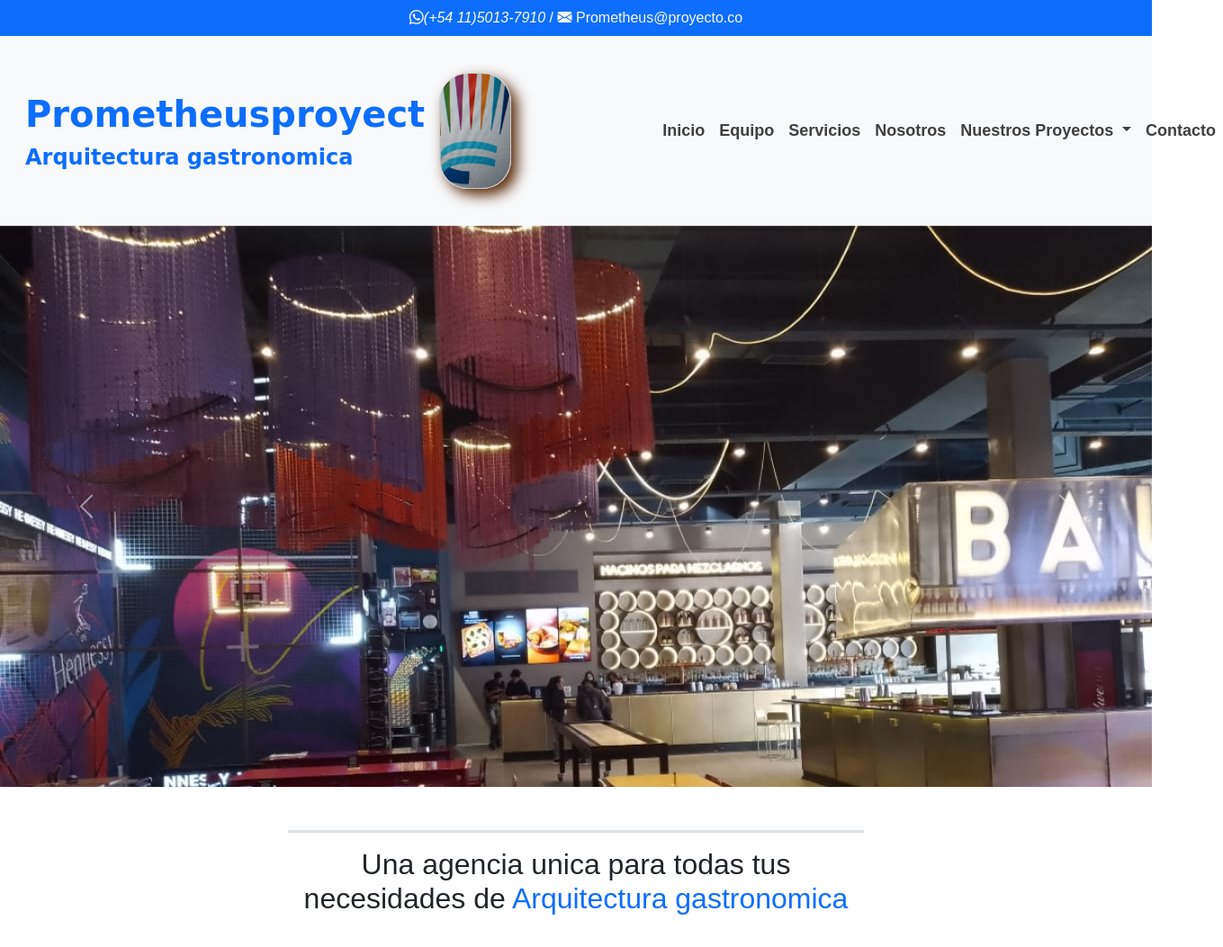
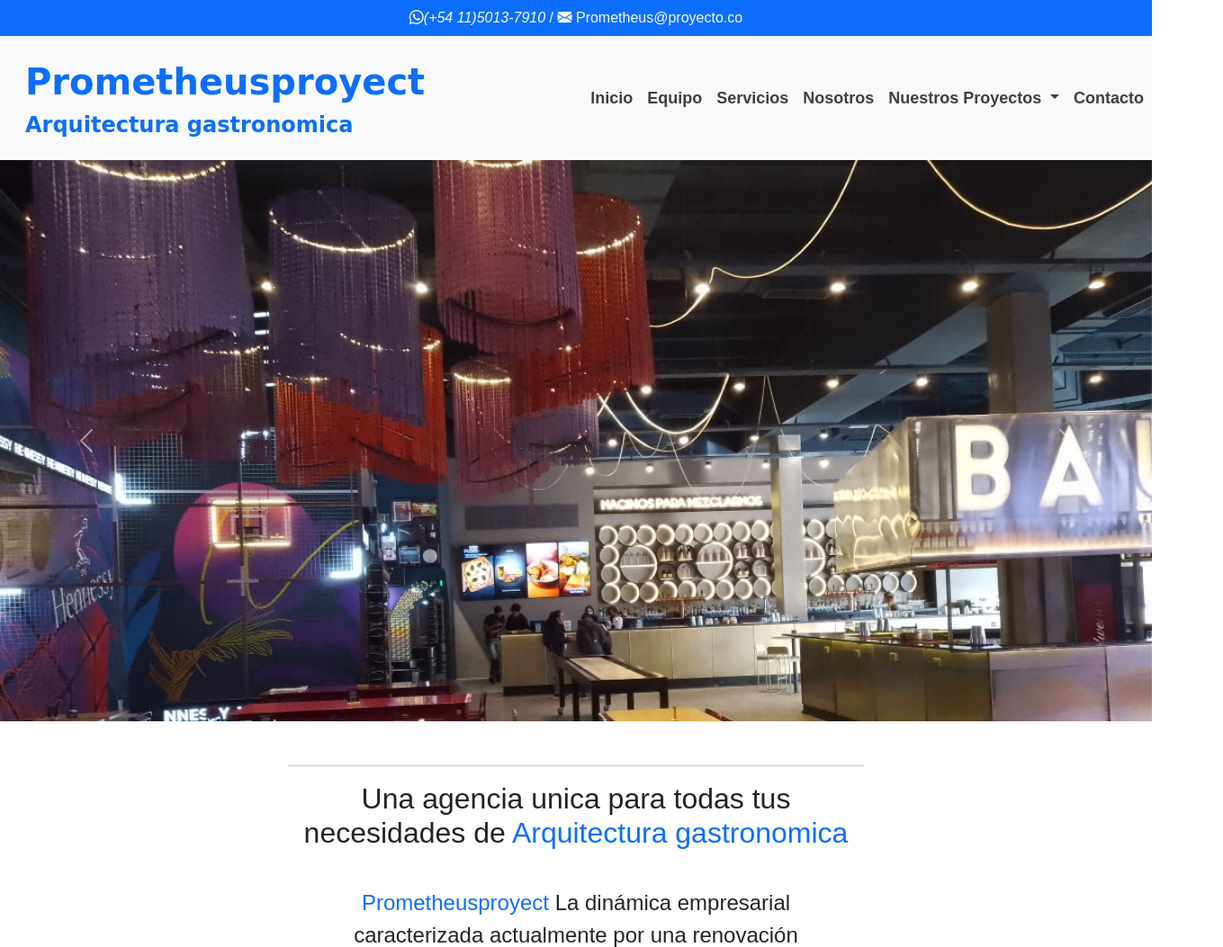
Before and after one commit to en4rab/Promethesupryect, a plain HTML site: page index.html in a window 1280 px wide. Shown: the top 1053 px of the page at 90% size, 1359 px wide, since content can reach past the window. Drawn offline with nearby package versions, Linux system fonts and the light colour scheme; a script that the page names is missing; a web font is replaced by a local one.

Commit message:
a la espera de un logo

```diff
--- a/css/estilos.css
+++ b/css/estilos.css
@@ -168,7 +168,7 @@ font-family: 'Marhey', cursive;
 
 }
 
-.logo {
+/*.logo {
 
     width: 5rem;
     margin-top: 0rem;
@@ -182,7 +182,7 @@ font-family: 'Marhey', cursive;
 
 
 
-}
+}*/
 .collapse.navbar-collapse {
 
 
--- a/index.html
+++ b/index.html
@@ -32,7 +32,7 @@
           <span class="text-primary fs-4 fw-bold">Arquitectura gastronomica</span>
 
         </a>
-        <img src="img/logo_1.jpg" alt="logo" srcset="" class="logo">
+
 
         <button class="navbar-toggler" type="button" data-bs-toggle="collapse" data-bs-target="#navbarSupportedContent" aria-controls="navbarSupportedContent" aria-expanded="false" aria-label="Toggle navigation">
           <span class="navbar-toggler-icon"></span>
```
Also changed, not shown: 1 other file.
